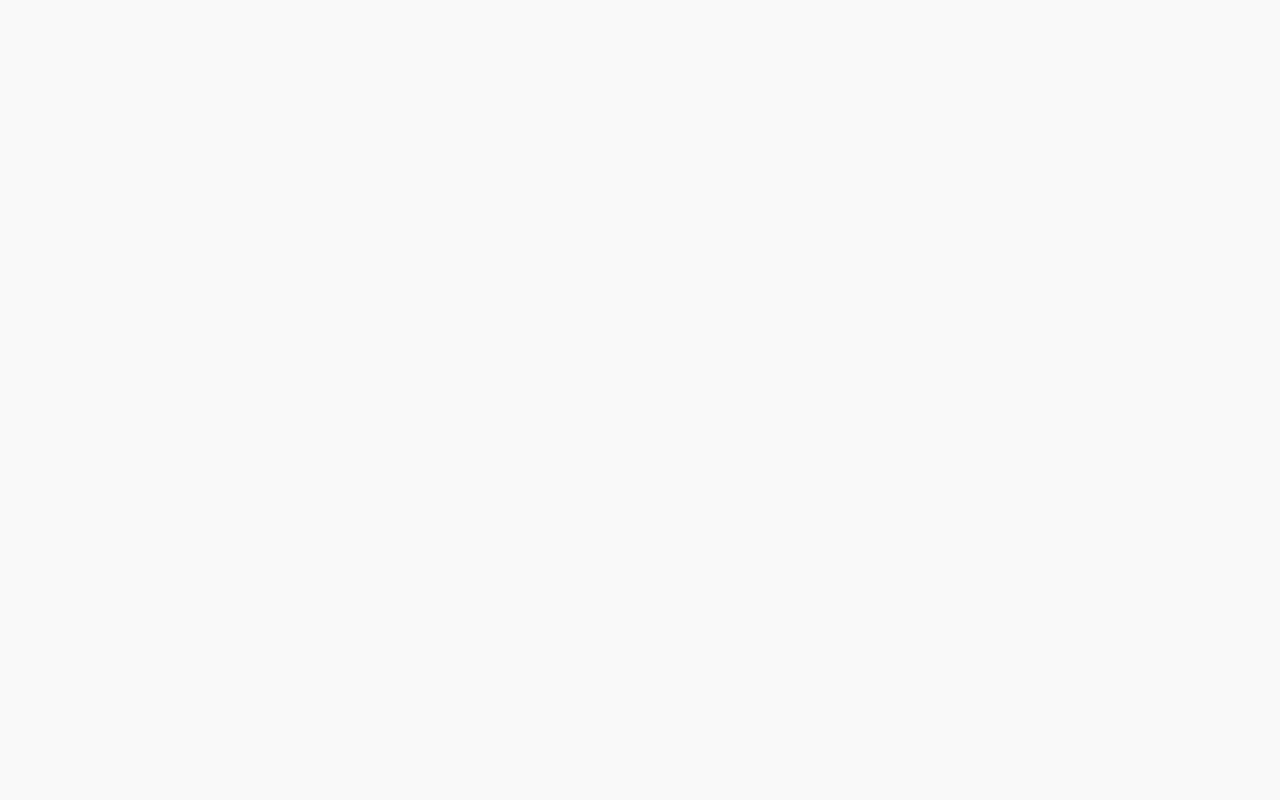
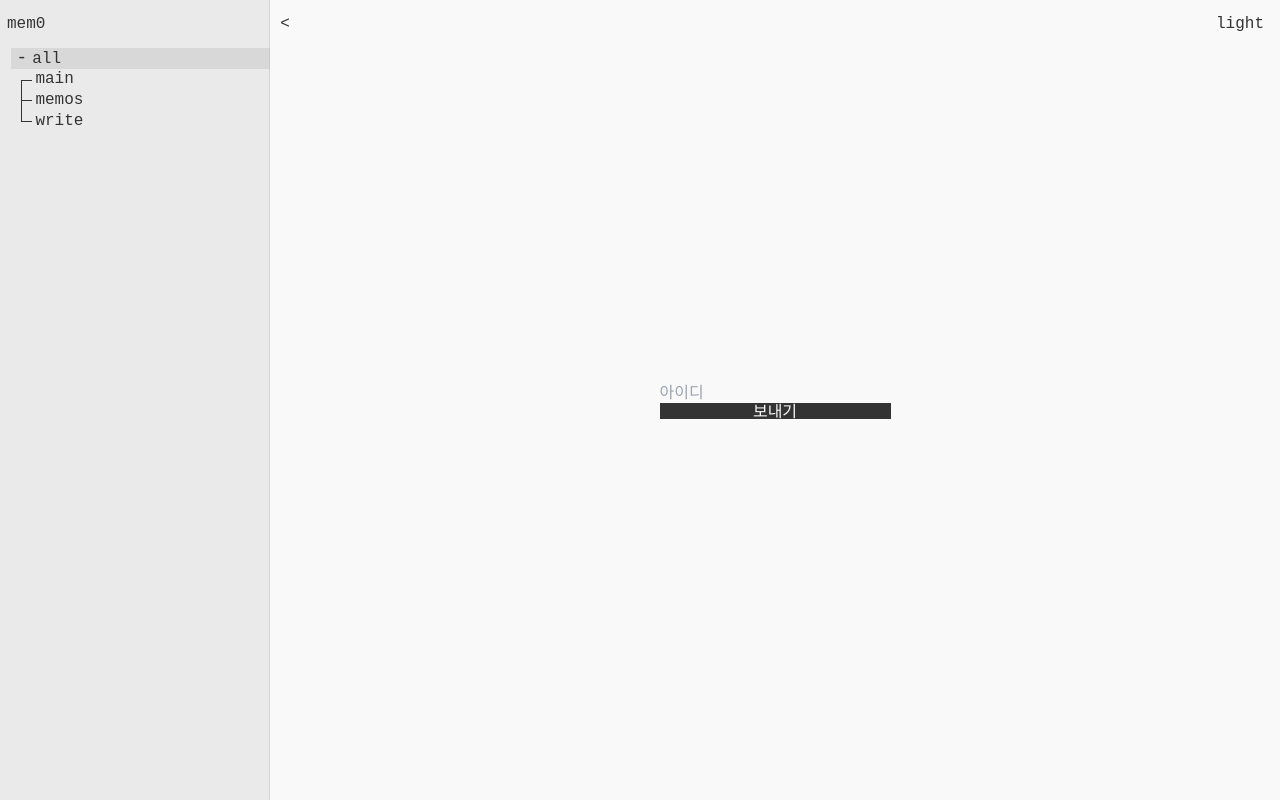
Before and after one commit to ki2183/memo, a React (Create React App) app: page /login in a window 1280 px wide. Before the commit this address had no page. Built offline with nearby package versions, Linux system fonts and the light colour scheme; a web font is replaced by a local one.

Commit message:
test_api

```diff
--- a/src/App.tsx
+++ b/src/App.tsx
@@ -8,6 +8,7 @@ import { useEffect } from 'react';
 import { themeType } from './style/theme';
 import { changeTheme } from './component/store/slices/theme';
 import MemosPage from './component/page/memos/memosPage';
+import LoginPage from './component/page/login/login';
 
 
 
@@ -34,6 +35,7 @@ function App(){
         <Route path='/memos' element={<MemosPage/>}/>
         <Route path='/write' element={<WritePage/>}/>
         <Route path='/about' element={<MainPage/>}/>
+        <Route path='/login' element={<LoginPage/>}/>
       </Routes>
     </>
 
--- /dev/null
+++ b/src/component/page/join/join.tsx
@@ -0,0 +1,19 @@
+import Page from '../Page'
+function LoginPage(){
+
+    return(
+        <Page>
+            <div className="w-full h-full flex justify-center items-center ">
+                <div>
+                    <form className='h-auto w-auto flex flex-col'>
+                        <input placeholder='아이디'  className='bg-transparent' type="text" aria-labelledby="name-label" name="user_id"/>
+                        <input placeholder='비밀번호'className='bg-transparent' type="password" aria-labelledby="password" name="password"/>
+                        <input type='submit'/>
+                    </form>
+                </div>
+            </div>
+        </Page>
+    )
+}
+
+export default LoginPage
--- /dev/null
+++ b/src/component/page/login/login.tsx
@@ -0,0 +1,45 @@
+import { useState } from 'react'
+import Page from '../Page'
+import axios from 'axios'
+function LoginPage(){
+
+    const [id,setId] = useState<string>('')
+    const write = (e:React.ChangeEvent<HTMLInputElement>)=>{
+        e.preventDefault()
+        setId(e.target.value)
+    }
+    const submitButton = (e:React.MouseEvent<HTMLButtonElement>) =>{
+        e.preventDefault()
+        console.log('sss')
+        const dto = { userId: id }
+        // axios.post('/memos/checkId',JSON.stringify(dto))
+        //     .then(res=>{alert(res)})
+        //     .catch(error => console.error('Error:', error) );
+
+        const test = () =>{
+
+        axios.get('/memos/test', {
+            headers: {
+              'Content-Type': 'application/json'
+            }
+          }).then(res => console.log(res.data))
+          .catch(err => console.log(err))
+        }
+        test()
+    }
+
+    return(
+        <Page>
+            <div className="w-full h-full flex justify-center items-center ">
+                <div>
+                    <form className='h-auto w-auto flex flex-col'>
+                        <input value={id} onChange={write} placeholder='아이디'  className='bg-transparent' type="text" aria-labelledby="name-label" name="user_id"/>
+                        <button onClick={submitButton}>보내기</button>
+                    </form>
+                </div>
+            </div>
+        </Page>
+    )
+}
+
+export default LoginPage
--- a/src/index.tsx
+++ b/src/index.tsx
@@ -22,7 +22,6 @@ root.render(
         <Provider store={store}>
           <App />
         </Provider>
-
       </BrowserRouter>
     </QueryClientProvider>
   // </React.StrictMode>
```
Also changed, not shown: package.json (+5 -3 lines), setupProxy.js (added, +10 -0 lines), 1 other file (tests, documents, lock files or other folders).
